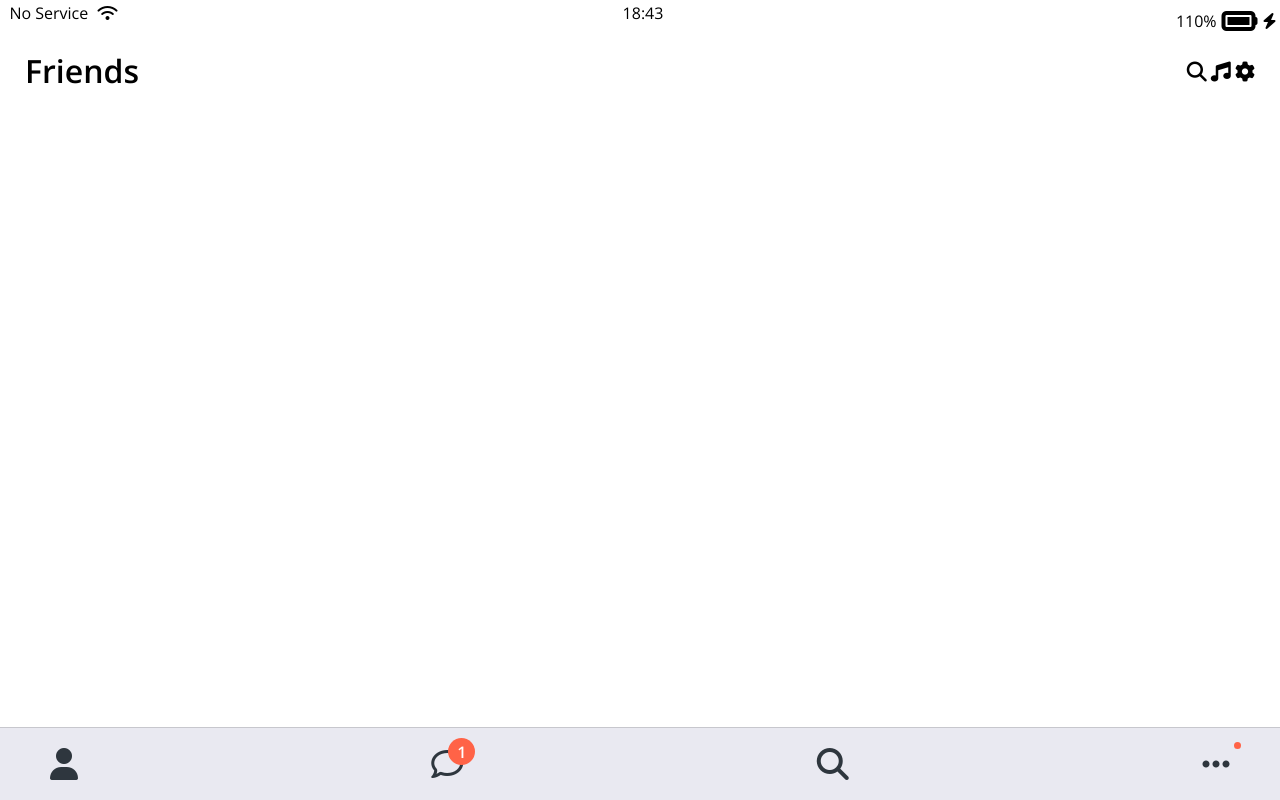
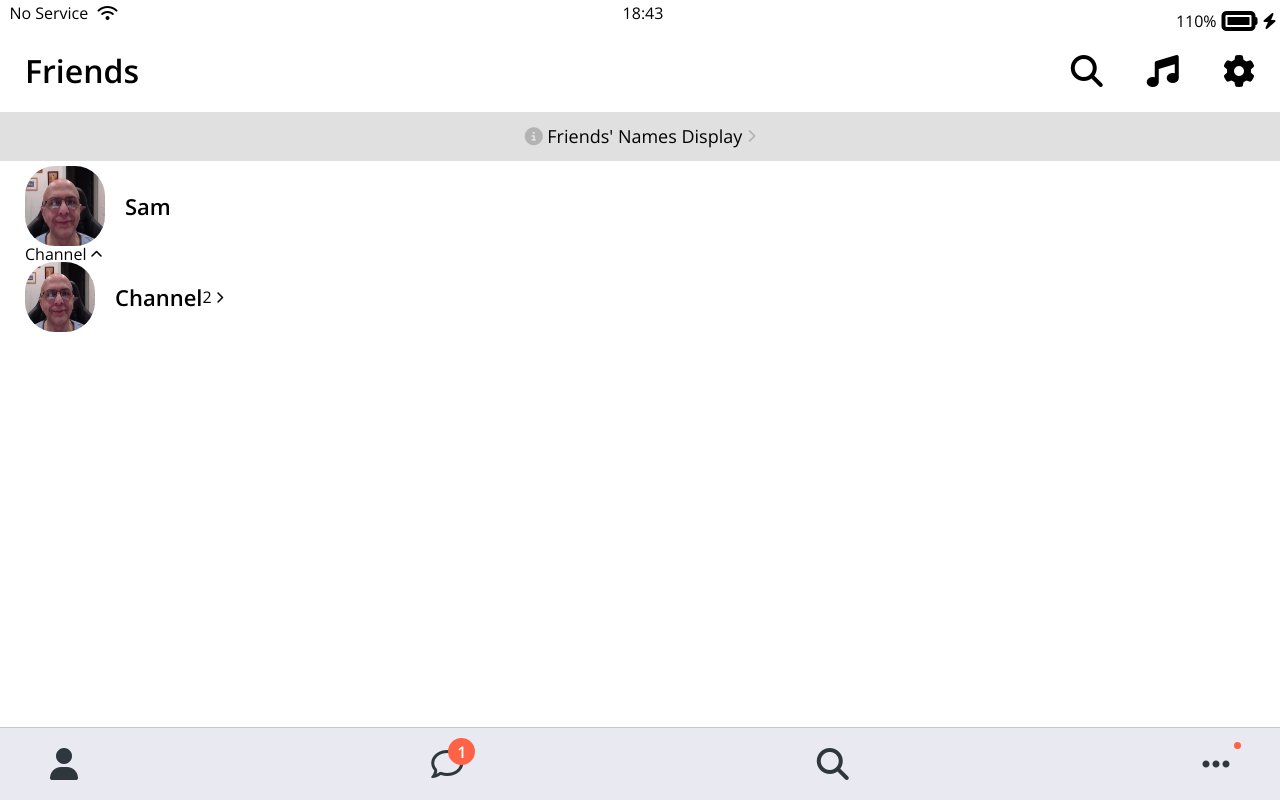
Before and after one commit to sabromeo/kokoa-clone-2020, a plain HTML site: page friends.html in a window 1280 px wide. Drawn offline with nearby package versions, Linux system fonts and the light colour scheme.

Commit message:
User Components part 2

```diff
--- a/css/components/screen-header.css
+++ b/css/components/screen-header.css
@@ -1,15 +1,15 @@
-.screen-header{
-    margin-top: 30px;
-    display: flex;
-    justify-content:space-between;
-    align-items: center;
-    padding: 25px;
+.screen-header {
+  margin-top: 30px;
+  display: flex;
+  justify-content: space-between;
+  align-items: center;
+  padding: var(--horizontal-space);
 }
 
-.screen-header__title{
-    font-size: 32px;
-    font-weight: 600;
+.screen-header__title {
+  font-size: 32px;
+  font-weight: 600;
 }
-.screen-header__icons{
-    margin-left: 45px;
+.screen-header__icons span {
+  margin-left: 40px;
 }
--- /dev/null
+++ b/css/components/user-component.css
@@ -0,0 +1,26 @@
+.user-component,
+.user-component__column:first-child {
+  display: flex;
+  align-items: center;
+}
+
+.user-component__avatar {
+  width: 70px;
+  height: 70px;
+  border-radius: 30px;
+  margin-right: 20px;
+}
+.user-component__title {
+  font-weight: 600;
+  font-size: 22px;
+}
+.user-component__subtitle {
+  margin-top: 8px;
+  font-size: 17px;
+  color: rgba(0, 0, 0, 0.5);
+}
+
+.user-component__avatar--xl {
+  width: 80px;
+  height: 80px;
+}
--- /dev/null
+++ b/css/screens/friends.css
@@ -0,0 +1,15 @@
+#friends-display-link {
+  text-align: center;
+  display: block;
+  background-color: #e0e0e0;
+  padding: 15px 0px;
+  font-size: 18px;
+  margin-bottom: 5px;
+}
+
+#friends-display-link i {
+  color: rgba(0, 0, 0, 0.2);
+}
+.friends-screen{
+  padding: 0px var(--horizontal-space);
+}
--- a/css/styles.css
+++ b/css/styles.css
@@ -6,11 +6,14 @@
 @import "components/status-bar.css";
 @import "components/nav-bar.css";
 @import "components/screen-header.css";
+@import "components/user-component.css";
 
 /* Screens */
 @import "screens/login.css";
+@import "screens/friends.css";
 
 body {
+  color: color: #2e363e;
   font-family: "Open Sans", sans-serif;
 }
 
--- a/css/variables.css
+++ b/css/variables.css
@@ -1,3 +1,4 @@
 :root {
   --yellow: #fae100;
+  --horizontal-space:  25px;
 }
--- a/friends.html
+++ b/friends.html
@@ -25,11 +25,48 @@
     <header class="screen-header">
       <h1 class="screen-header__title">Friends</h1>
       <div class="screen-header__icons">
-        <span><i class="fas fa-search fa-lg"></i></span>
-        <span><i class="fas fa-music fa-lg"></i></span>
-        <span><i class="fas fa-cog fa-lg"></i></span>
+        <span><i class="fas fa-search fa-2x"></i></span>
+        <span><i class="fas fa-music fa-2x"></i></span>
+        <span><i class="fas fa-cog fa-2x"></i></span>
       </div>
     </header>
+
+    <a href="#" id="friends-display-link">
+      <i class="fas fa-info-circle"></i> Friends' Names Display
+      <i class="fas fa-chevron-right fa-xs"></i>
+    </a>
+
+    <main class="friends-screen">
+
+      <div class="user-component">
+        <div class="user-component__column">
+          <img src="screenshots/avatar.jpg" class="user-component__avatar user-component__avatar--xl" />
+          <div class="user-component__text">
+            <h4 class="user-component__title">Sam</h4>
+            <!-- <h6 class="user-component__subtitle">this text is a test</h6> -->
+          </div>
+        </div>
+        <div class="user-component__column"></div>
+      </div>
+      <div class="friends-screen__channel">
+        <div class="friend-screen__channel-header">
+          <span>Channel</span>
+          <i class="fas fa-chevron-up fa-xs"></i>
+          <div class="user-component">
+            <div class="user-component__column">
+              <img src="screenshots/avatar.jpg" class="user-component__avatar user-component__avatar--sm" />
+              <div class="user-component__text">
+                <h4 class="user-component__title">Channel</h4>
+                <!-- <h6 class="user-component__subtitle">this text is a test</h6> -->
+              </div>
+            </div>
+            <div class="user-component__column"></div>
+            <span>2  <i class="fas fa-chevron-right fa-xs"></i></span>
+          </div>
+        </div>
+      </div>
+    </main>
+
 
     <nav class="nav">
       <ul class="nav__list">
```
Also changed, not shown: screenshots/avatar.jpg (added).
